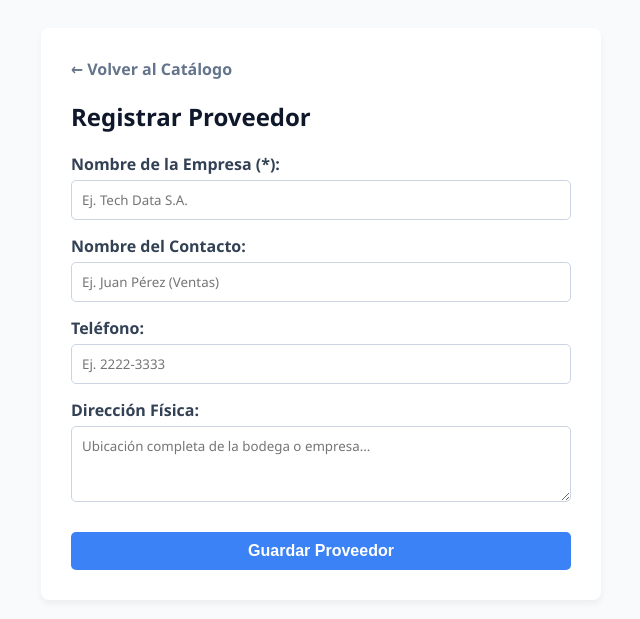
After one commit to ogaldamez738-wq/htdocs, a PHP site: page /sistema_inventario_ventas/3DS/sistema_inventario_ventas/nuevo_proveedor.php in a window 1280 px wide. The commit adds this page. Shown: the top 619 px of the page, without its empty margins (319-959 px from the left). Run offline with PHP 8.4, Linux system fonts and the light colour scheme; the visitor is signed in with stand-in values (Sample User, id 1).

Commit message:
Implementado formulario y registro dinamico seguro para el modulo de proveedores

```diff
--- /dev/null
+++ b/sistema_inventario_ventas/3DS/sistema_inventario_ventas/nuevo_proveedor.php
@@ -0,0 +1,99 @@
+<?php
+session_start();
+
+// Candado de seguridad
+if (!isset($_SESSION['user_id'])) {
+    header("Location: index.php");
+    exit();
+}
+?>
+
+<!DOCTYPE html>
+<html lang="es">
+<head>
+    <meta charset="UTF-8">
+    <meta name="viewport" content="width=device-width, initial-scale=1.0">
+    <title>Nuevo Proveedor - Sistema de Ventas</title>
+    <style>
+        body {
+            font-family: 'Segoe UI', Tahoma, Geneva, Verdana, sans-serif;
+            background-color: #f8fafc;
+            padding: 20px;
+        }
+
+        .container {
+            max-width: 500px;
+            margin: 0 auto;
+            background: white;
+            padding: 30px;
+            border-radius: 8px;
+            box-shadow: 0 4px 6px rgba(0,0,0,0.05);
+        }
+
+        .form-group { margin-bottom: 15px; }
+        label { display: block; margin-bottom: 5px; font-weight: bold; color: #334155; }
+        input, textarea {
+            width: 100%;
+            padding: 10px;
+            border: 1px solid #cbd5e1;
+            border-radius: 5px;
+            box-sizing: border-box;
+            font-family: inherit;
+        }
+        button {
+            width: 100%;
+            padding: 10px;
+            background-color: #3b82f6;
+            color: white;
+            border: none;
+            border-radius: 5px;
+            font-size: 16px;
+            cursor: pointer;
+            margin-top: 10px;
+            font-weight: bold;
+        }
+        button:hover { background-color: #2563eb; }
+        .btn-volver {
+            display: inline-block;
+            margin-bottom: 20px;
+            color: #64748b;
+            text-decoration: none;
+            font-weight: bold;
+        }
+    </style>
+</head>
+<body>
+
+<div class="container">
+    <a href="proveedores.php" class="btn-volver">← Volver al Catálogo</a>
+    <h2 style="color: #0f172a; margin-top: 0;">Registrar Proveedor</h2>
+
+    <!-- Formulario vía método POST -->
+    <form action="guardar_proveedor.php" method="POST">
+
+        <div class="form-group">
+            <label for="empresa">Nombre de la Empresa (*):</label>
+            <input type="text" id="empresa" name="empresa" required autocomplete="off" placeholder="Ej. Tech Data S.A.">
+        </div>
+
+        <div class="form-group">
+            <label for="contacto">Nombre del Contacto:</label>
+            <input type="text" id="contacto" name="contacto" autocomplete="off" placeholder="Ej. Juan Pérez (Ventas)">
+        </div>
+
+        <div class="form-group">
+            <label for="telefono">Teléfono:</label>
+            <input type="text" id="telefono" name="telefono" autocomplete="off" placeholder="Ej. 2222-3333">
+        </div>
+
+        <div class="form-group">
+            <label for="direccion">Dirección Física:</label>
+            <textarea id="direccion" name="direccion" rows="3" placeholder="Ubicación completa de la bodega o empresa..."></textarea>
+        </div>
+
+        <button type="submit">Guardar Proveedor</button>
+    </form>
+</div>
+
+</body>
+</html>
--- a/sistema_inventario_ventas/3DS/sistema_inventario_ventas/proveedores.php
+++ b/sistema_inventario_ventas/3DS/sistema_inventario_ventas/proveedores.php
@@ -85,8 +85,8 @@ $resultado = $conn->query($sql);
         </div>
     </div>
 
-    <!-- Acciones -->
-    <a href="#" style="background: #3b82f6; color: white; padding: 10px; text-decoration: none; border-radius: 5px; font-weight: bold;">+ Nuevo Proveedor</a>
+    <!-- Enlace actualizado a nuevo_proveedor.php -->
+    <a href="nuevo_proveedor.php" style="background: #3b82f6; color: white; padding: 10px; text-decoration: none; border-radius: 5px; font-weight: bold;">+ Nuevo Proveedor</a>
 
     <table>
         <thead>
```
Also changed, not shown: sistema_inventario_ventas/3DS/sistema_inventario_ventas/guardar_proveedor.php (added, +47 -0 lines).
